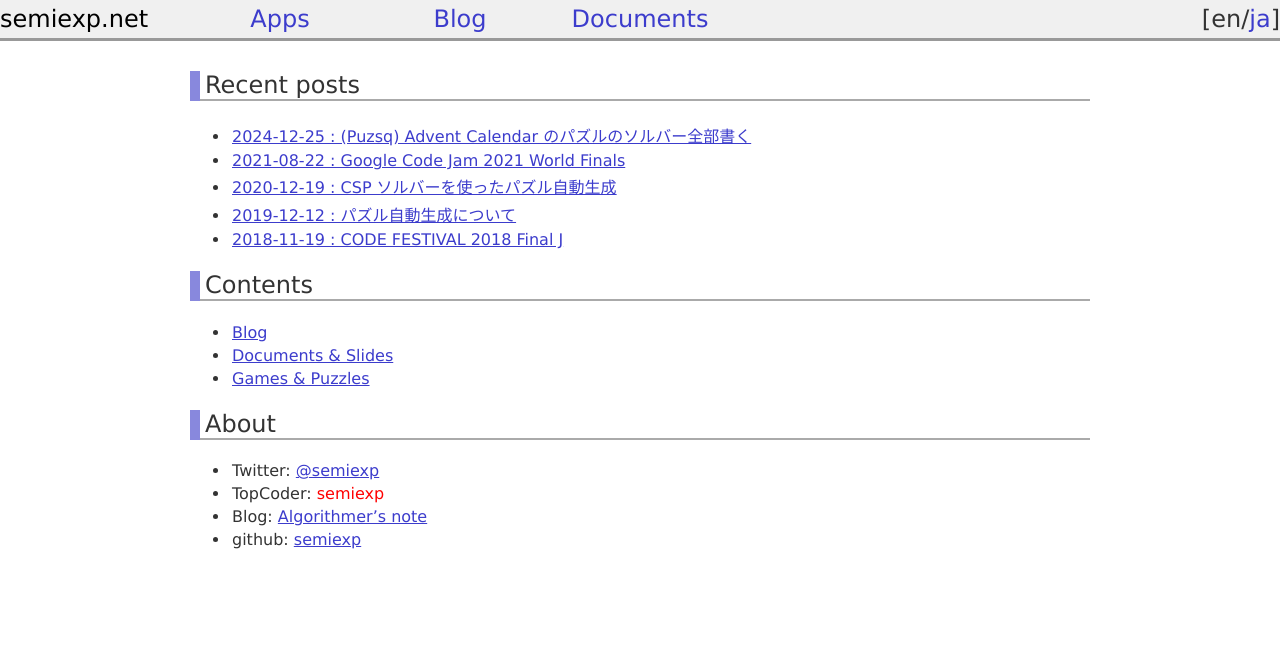
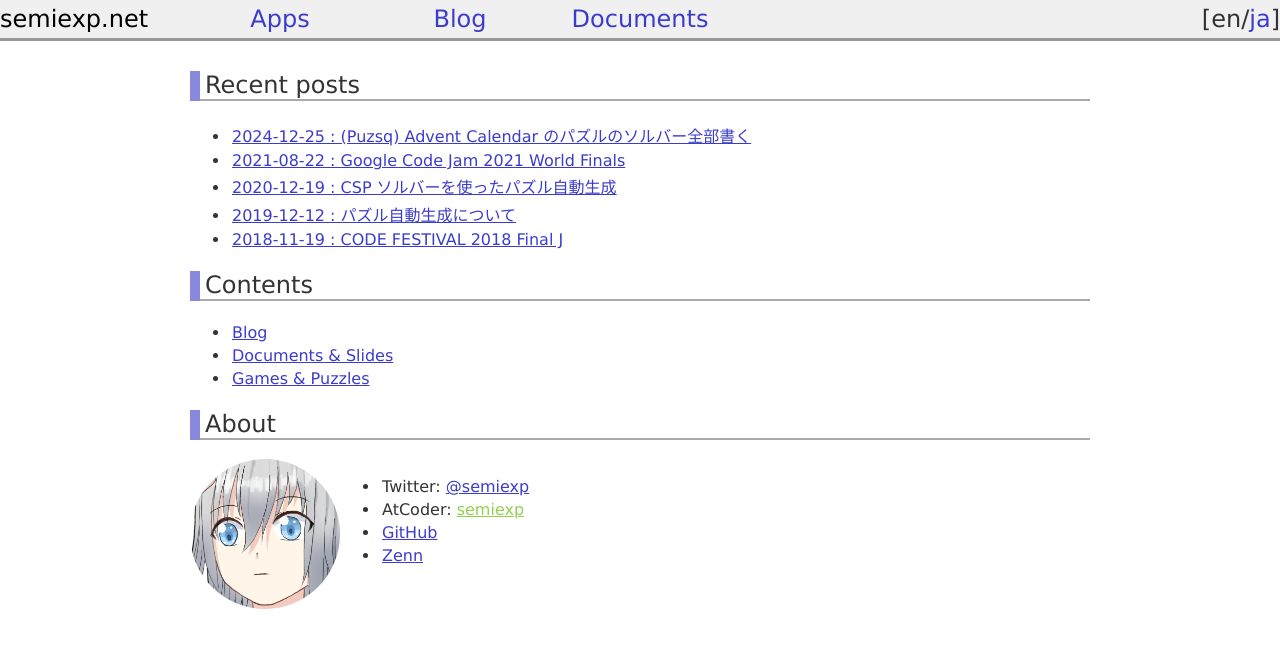
Before and after one commit to semiexp/semiexp.github.io, a Jekyll site: the page built from index.md, in a window 1280 px wide. Shown: the top 648 px of the page. Built offline with Jekyll 4.4.1, drawn with Linux system fonts in a browser that asks for light colours.

Commit message:
update About section

```diff
--- a/index.md
+++ b/index.md
@@ -19,7 +19,16 @@ ja_version: index_ja.html
 - [Games & Puzzles](games/index.html)
 
 ## About
-- Twitter: [@semiexp](https://twitter.com/semiexp)
-- TopCoder: <span style="color:red">semiexp</span>
-- Blog: [Algorithmer's note](http://d.hatena.ne.jp/semiexp/)
-- github: [semiexp](https://github.com/semiexp/)
+
+<div style="display: flex">
+  <img src="{{relative}}img/icon.png" style="height:150px; border-radius: 50%" />
+
+  <div>
+    <ul>
+      <li>Twitter: <a href="https://twitter.com/semiexp">@semiexp</a></li>
+      <li>AtCoder: <a href="https://atcoder.jp/users/semiexp" style="color:#92D050">semiexp</a></li>
+      <li><a href="https://github.com/semiexp/">GitHub</a></li>
+      <li><a href="https://zenn.dev/semiexp">Zenn</a></li>
+    </ul>
+  </div>
+</div>
```
Also changed, not shown: index_ja.md (+13 -4 lines), img/icon.png (added).
